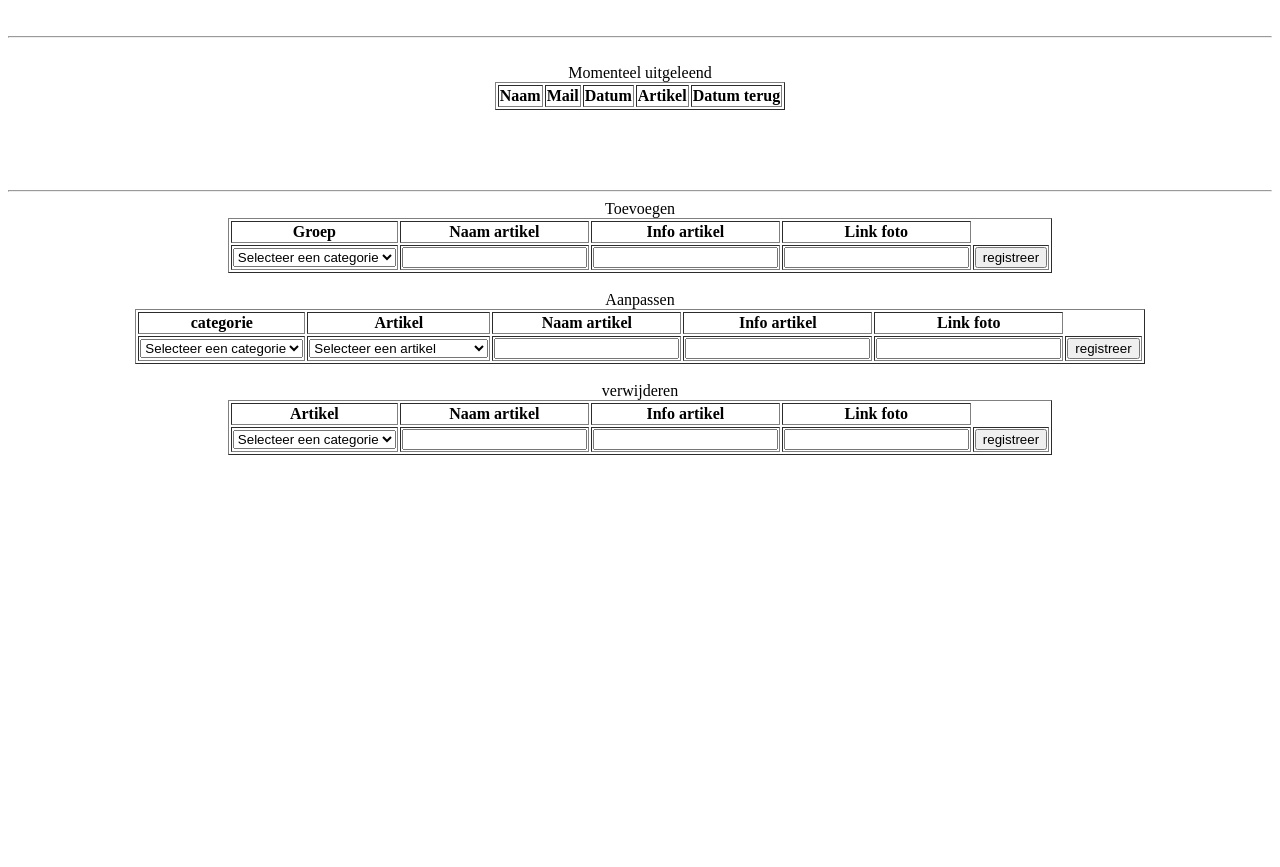
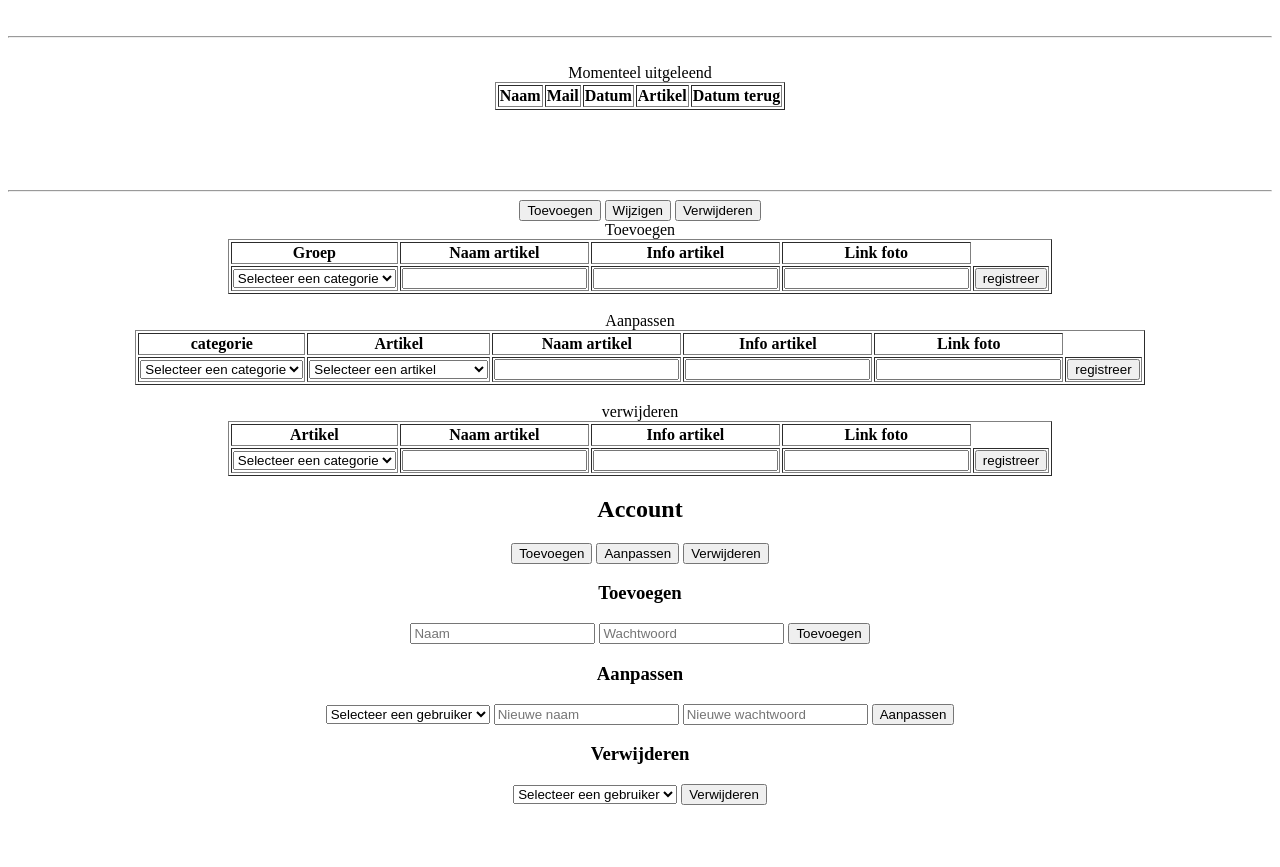
Before and after one commit to Hesselhornstra/P2.2-Uitleenregistratiesysteem, a PHP site: page /paneel/index.php in a window 1280 px wide. Shown: the part 503-1370 px from the top of the page. Before the commit the page ends 958 px from the top, so only its background shows below. Run offline with PHP 8.4, Linux system fonts and the light colour scheme; data comes from the database, SQL or seed files in the repository; lists and menus that the app fills with data are empty.

Commit message:
knop 2, aanpassen acc

```diff
--- a/paneel/index.php
+++ b/paneel/index.php
@@ -137,6 +137,9 @@ $categorieen = $con->query("SELECT * FROM categorieen");
 		</center> <br><br><br><br>
 		<hr>
 		<center>
+			<button class="knop" onclick="artikel('toe')">Toevoegen</button>
+			<button class="knop" onclick="artikel('wij')">Wijzigen</button>
+			<button class="knop" onclick="artikel('ver')">Verwijderen</button><br>
 				<caption>Toevoegen</caption>
 					<table border=1>
 					<thead>
@@ -232,6 +235,50 @@ $categorieen = $con->query("SELECT * FROM categorieen");
 		</form>
 		</table>
 		</div>
+		<h2>Account</h2>
+			<button class="knop" onclick="account('atoe')">Toevoegen</button>
+			<button class="knop" onclick="account('aaan')">Aanpassen</button>
+			<button class="knop" onclick="account('aver')">Verwijderen</button>
+			<div id="atoe">
+				<form method="POST">
+					<h3>Toevoegen</h3>
+					<input type="hidden" name="form" value="atoevoegen">
+					<input type="text" name="nname" placeholder="Naam" required>
+					<input type="password" name="npass" placeholder="Wachtwoord" required>
+					<button>Toevoegen</button>
+				</form>
+			</div>
+			<div id="aaan">
+				<form method="POST">
+					<h3>Aanpassen</h3>
+					<input type="hidden" name="form" value="aaanpassen">
+					<select name="select">
+                        <option value="">Selecteer een gebruiker</option>
+						<?php $accounts = $con->query("SELECT * FROM users");
+						while ($row = $accounts->fetch_assoc()) { ?>
+						<option value="<?= $row['id'] ?>"><?= $row['name'] ?></option>
+						<?php } ?>
+					</select>
+					<input type="text" name="nname" placeholder="Nieuwe naam" required>
+					<input type="password" name="npass" placeholder="Nieuwe wachtwoord" required>
+					<button>Aanpassen</button>
+				</form>
+			</div>
+			<div id="aver">
+				<form method="POST">
+					<h3>Verwijderen</h3>
+					<input type="hidden" name="form" value="averwijder">
+					<select name="select" required>
+                        <option value="">Selecteer een gebruiker</option>
+						<?php $accounts = $con->query("SELECT * FROM users");
+						while ($row = $accounts->fetch_assoc()) { ?>
+						<option value="<?= $row['id'] ?>"><?= $row['name'] ?></option>
+						<?php } ?>
+					</select>
+					<button>Verwijderen</button>
+				</form>
+			</div>
+			<br><br><br>
 </body>
 
 </html>
```
Lines whose indentation alone changed are shown as unchanged.
